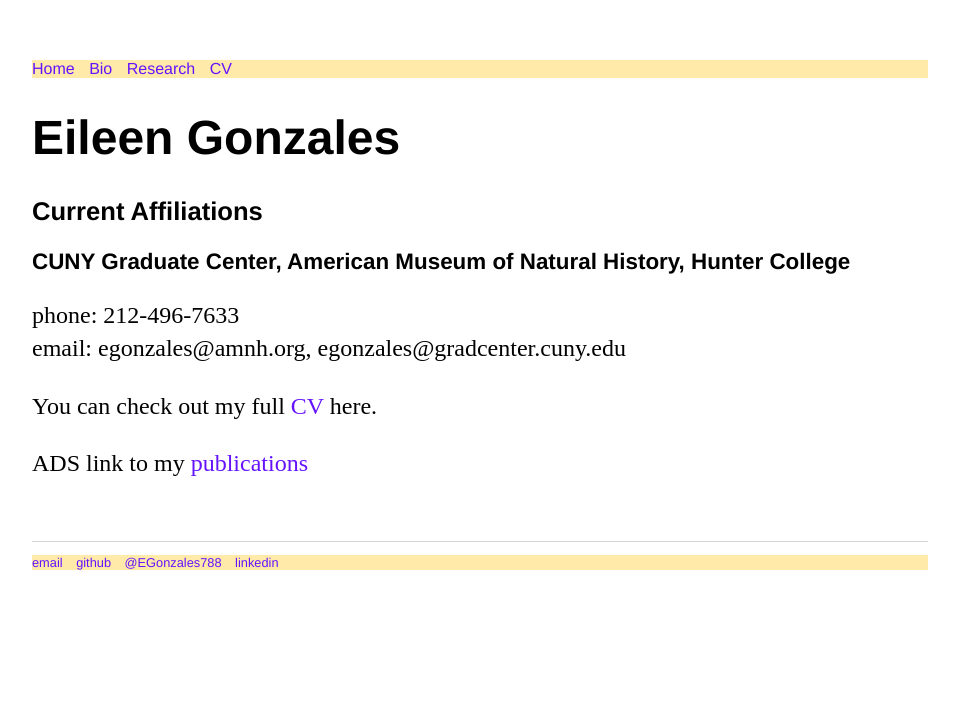
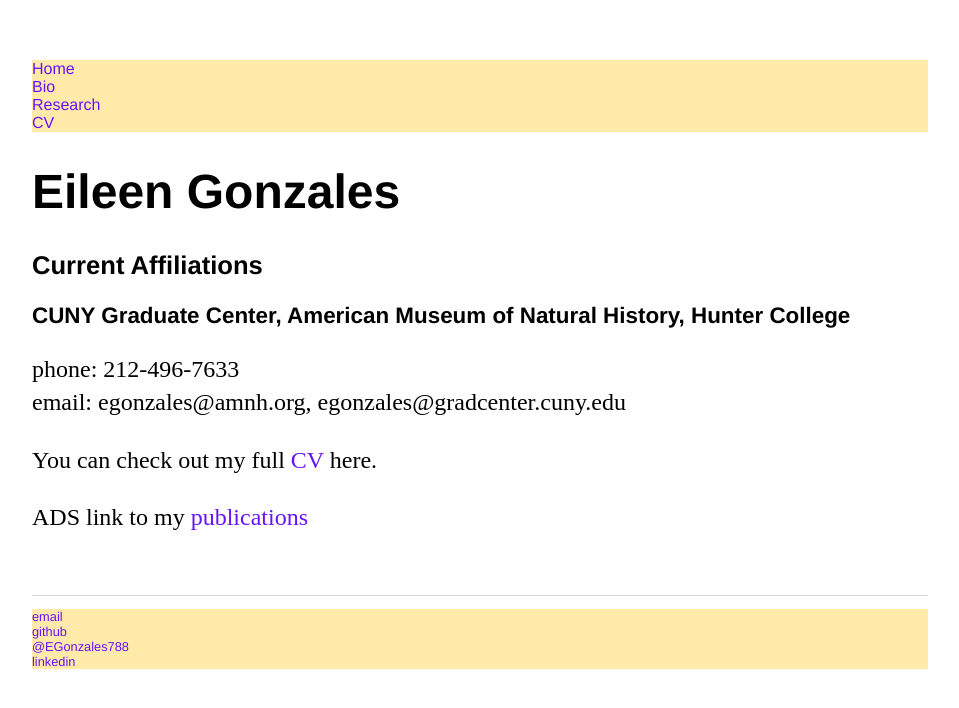
Before and after one commit to ECGonzales/ECGonzales.github.io, a Jekyll site: the page built from CV/index.html, in a window 1280 px wide. Shown: the top 708 px of the page, without its empty margins (160-1119 px from the left). Built offline with Jekyll 4.4.1, drawn with Linux system fonts in a browser that asks for light colours.

Commit message:
Update main.css
comment out as test

```diff
--- a/css/main.css
+++ b/css/main.css
@@ -1,7 +1,7 @@
 body {margin: 60px auto; width: 70%;}
 
 nav ul, footer ul {font-family:'Helvetica', 'Arial', 'Sans-Serif'; padding: 0px; list-style: none; font-weight: normal;background-color: #FFEAA9;}
-nav ul li, footer ul li {display: inline; margin-right: 10px;}
+/*nav ul li, footer ul li {display: inline; margin-right: 10px;}*/
 
 /* This is the font styles for the header and footer info, i.e Home button and twitter links*/
 a {text-decoration: none; color: #6513FF;}
```
